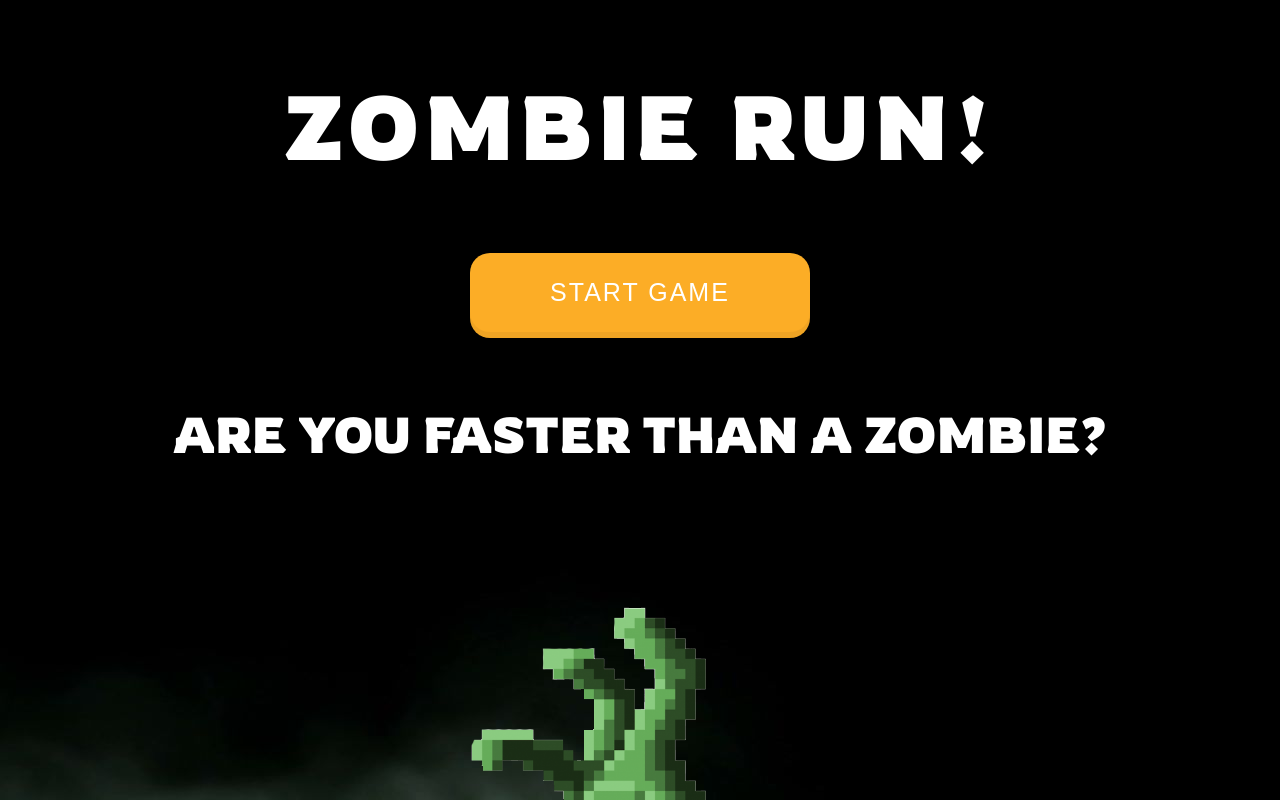
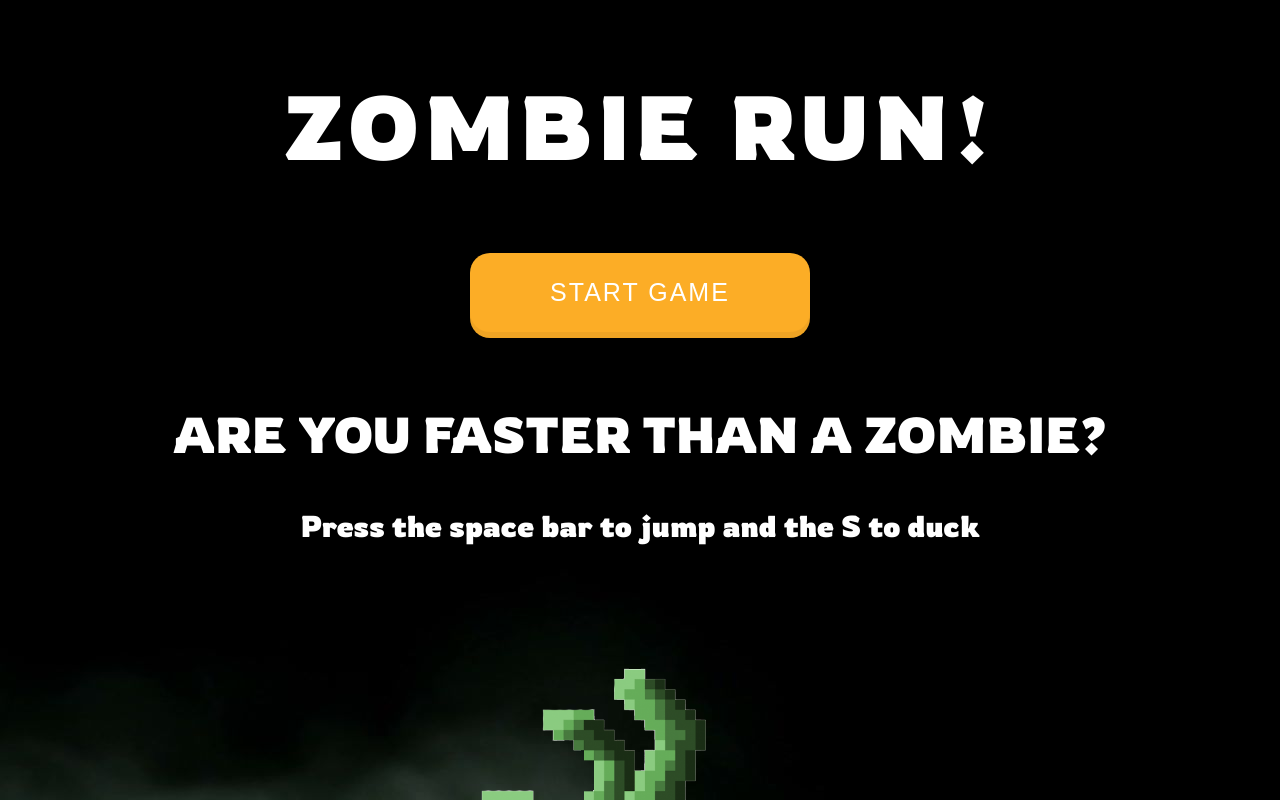
Before and after one commit to AlvaroSLam/Zombie_Run, a plain HTML site: page index.html in a window 1280 px wide. Shown: the top 800 px of the page. Drawn offline with Linux system fonts and the light colour scheme.

Commit message:
GAME DONE

```diff
--- a/index.js
+++ b/index.js
@@ -218,7 +218,8 @@ function splash(){
   splashScreen.classList.add("splashScr")
   splashScreen.innerHTML = `
     <button class="start-btn">START GAME</button>
-    <h2 class= "headline"> Are you faster than a zombie? </h2>
+    <h2 class= "headline">Are you faster than a zombie? </h2>
+    <h2 class= "instruccions">Press the space bar to jump and the S to duck</h2>
     <img src="images/zombie.hand.png" alt="Start" class="hand">
   `
   body.appendChild(splashScreen)
--- a/style.css
+++ b/style.css
@@ -31,6 +31,12 @@ h1{
   font-size: 50px;
   color: white;
   text-align: center;
+}
+
+.instruccions {
+  color: white;
+  text-align: center;
+  font-size: 30px;
 }
 
 
```
